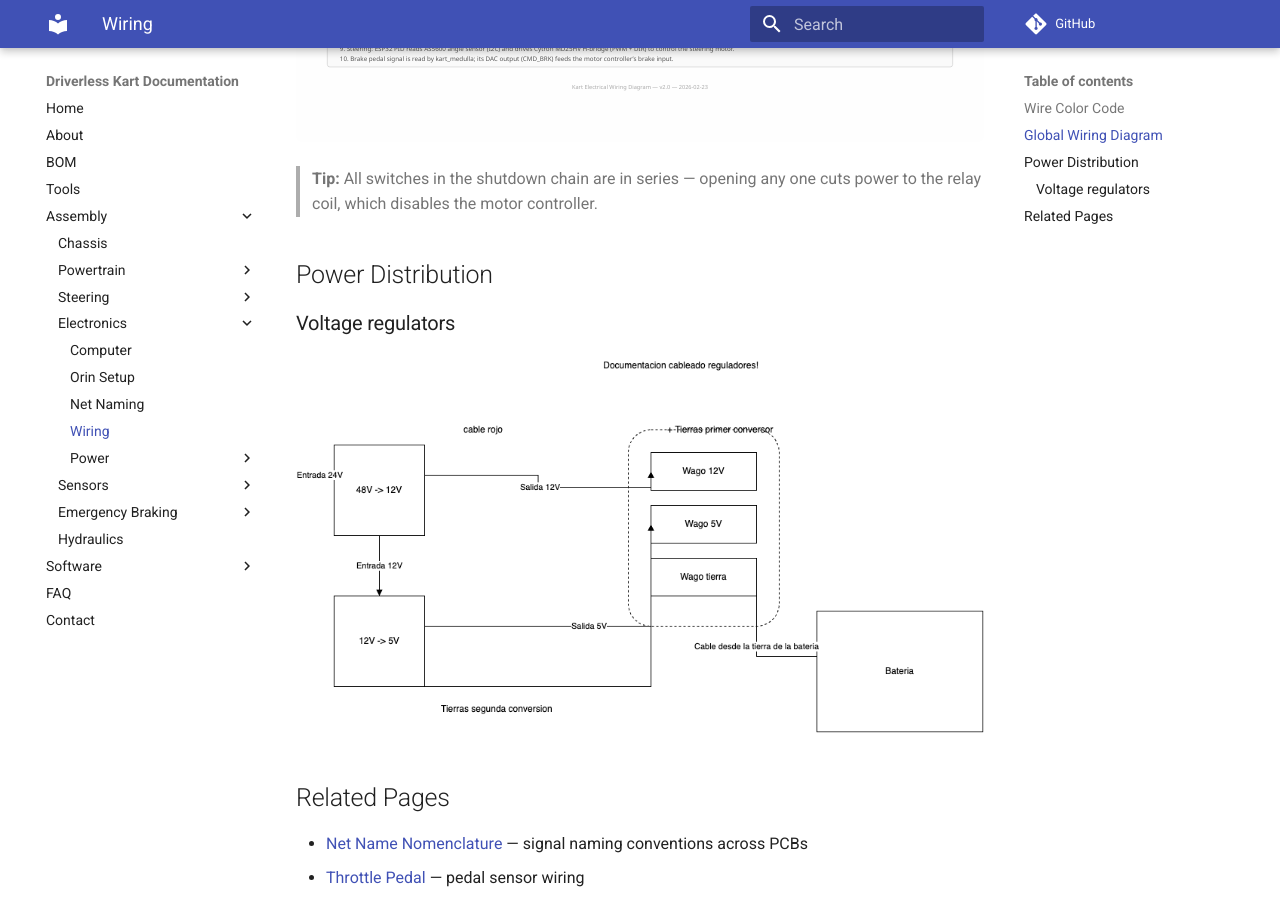
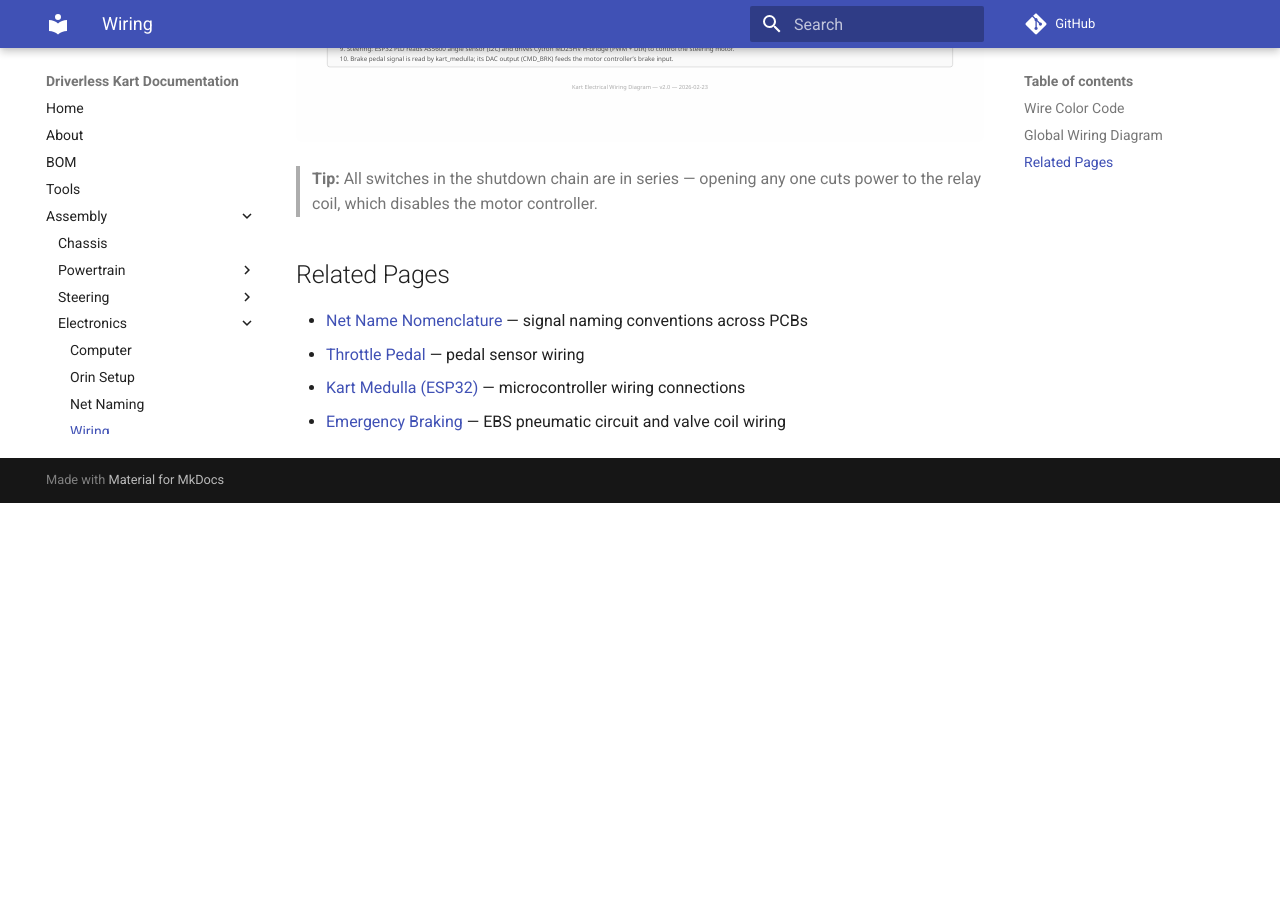
Before and after one commit to UM-Driverless/kart_docs, an MkDocs documentation site: the page built from docs/assembly/electronics/wiring.md, in a window 1280 px wide and 900 px high, scrolled down 1951 px. Built offline with MkDocs 1.6.1 and Material for MkDocs 9.7.7, drawn with Linux system fonts in a browser that asks for light colours; comment, search, counter and statistics services are not loaded; after the commit the page ends 2454 px from its top, so only the background shows below that.

Commit message:
Remove redundant voltage regulator diagram
The global wiring SVG already covers the power distribution chain
(48V → 12V → WAGO blocks), making the separate regulator diagram
and Power Distribution section redundant.

Co-Authored-By: Claude Opus 4.6 <noreply@anthropic.com>

```diff
--- a/docs/assembly/electronics/wiring.md
+++ b/docs/assembly/electronics/wiring.md
@@ -22,12 +22,6 @@ Signal wires (CAN, I2C, analog, PWM) use **white/gray** unless a specific conven
 
 > **Tip:** All switches in the shutdown chain are in series — opening any one cuts power to the relay coil, which disables the motor controller.
 
-## Power Distribution
-
-### Voltage regulators
-
-![Regulator wiring](wiring/images/wiring-regulators.png)
-
 ## Related Pages
 
 - [Net Name Nomenclature](net-naming.md) — signal naming conventions across PCBs
```
Also changed, not shown: docs/assembly/electronics/wiring/images/wiring-regulators.png (deleted), 1 other file.
